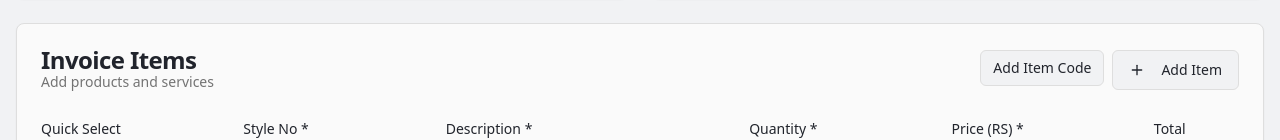
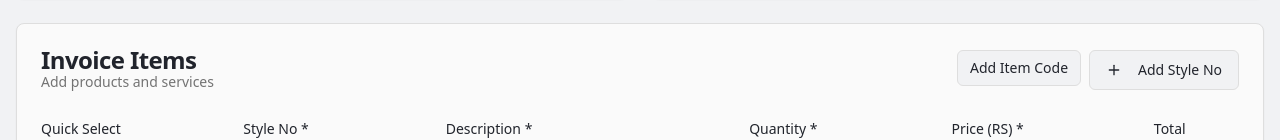
Before and after one commit to it22317094/sevinrodistributors, a React (Vite) app: page /invoices/create in a window 1280 px wide. Shown: the part 502-642 px from the top of the page. Built offline with nearby package versions, Linux system fonts and the light colour scheme; no server answers; the database is empty; sample sign-in values are in the browser's storage.

Commit message:
Refactor: Rename button to Add Style No

```diff
--- a/src/pages/InvoiceCreate.tsx
+++ b/src/pages/InvoiceCreate.tsx
@@ -408,7 +408,7 @@ const InvoiceCreate = () => {
                     </Button>
                     <Button type="button" onClick={addItem} variant="outline">
                       <Plus className="h-4 w-4 mr-2" />
-                      Add Item
+                      Add Style No
                     </Button>
                   </div>
                 </div>
```
